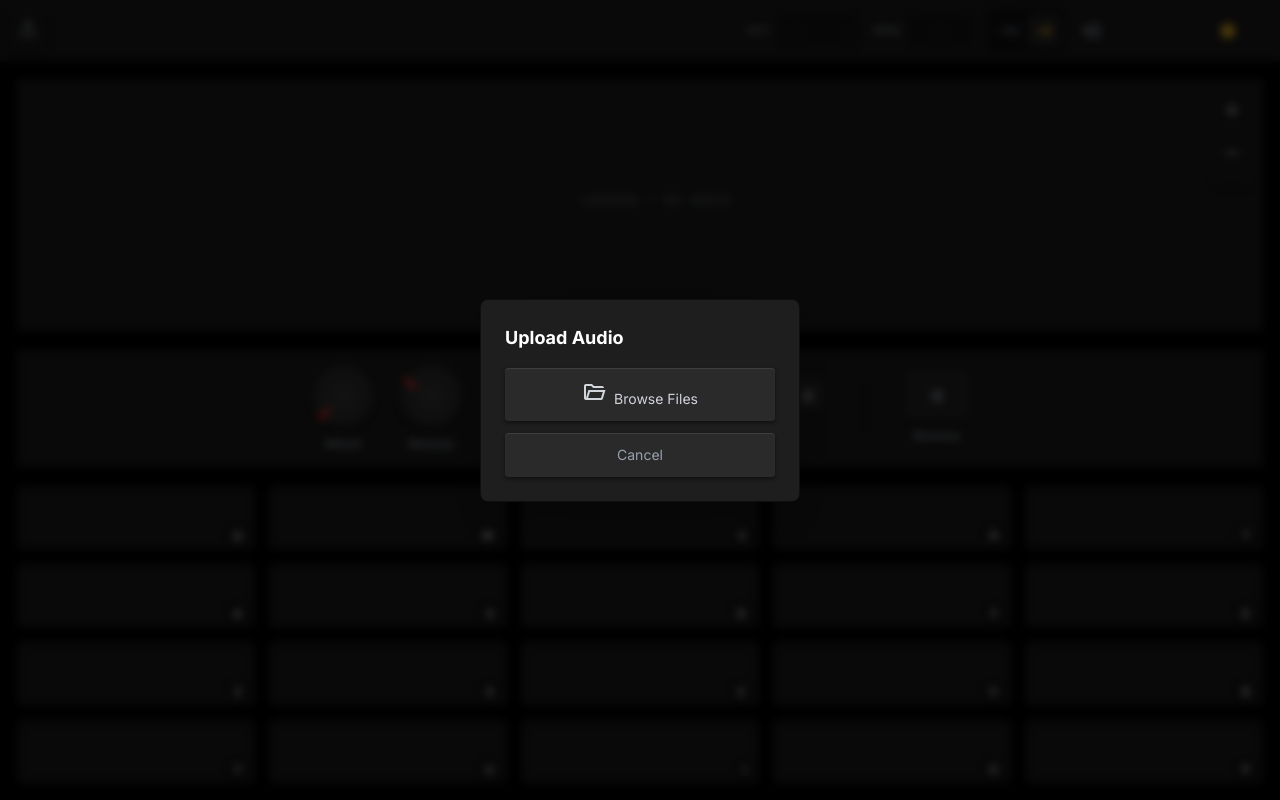
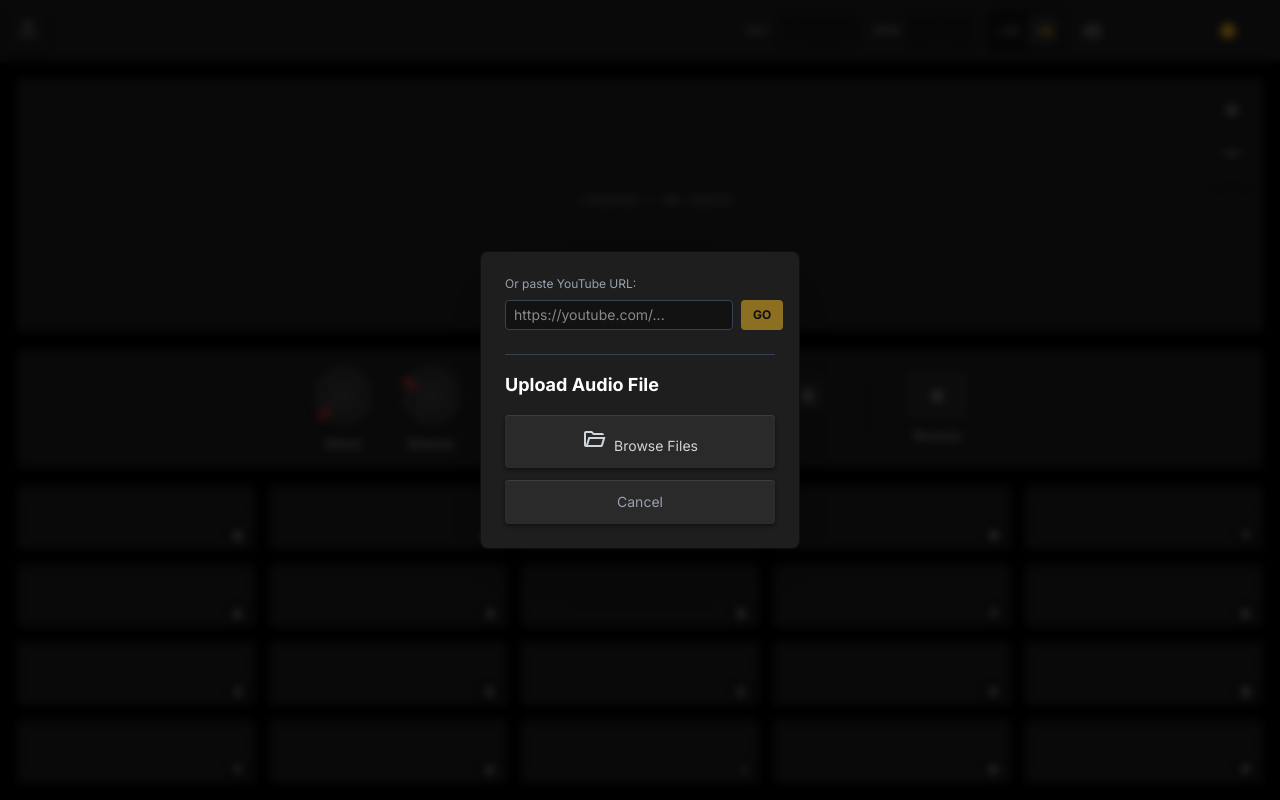
Before and after one commit to RVZO6/sample-chopper, a React (Vite) app: page / in a window 1280 px wide. Both pictures are taken after a click on the button "upload". Built offline with nearby package versions, Linux system fonts and the light colour scheme.

Commit message:
Add YouTube audio fetching with progress tracking and data-driven API sources

```diff
--- a/components/Header.tsx
+++ b/components/Header.tsx
@@ -1,5 +1,6 @@
 import React, { useState, useRef } from 'react';
 import { useAudio } from '@/context/AudioContext';
+import { YouTubeService } from '@/src/lib/YouTubeService';
 
 const KEYS_SHARP = ['C', 'C#', 'D', 'D#', 'E', 'F', 'F#', 'G', 'G#', 'A', 'A#', 'B'];
 const KEYS_FLAT = ['C', 'Db', 'D', 'Eb', 'E', 'F', 'Gb', 'G', 'Ab', 'A', 'Bb', 'B'];
@@ -19,7 +20,84 @@ export const Header: React.FC = () => {
   const [isDraggingKey, setIsDraggingKey] = useState(false);
   const [isDraggingBpm, setIsDraggingBpm] = useState(false);
   const [showUploadModal, setShowUploadModal] = useState(false);
+  const [youtubeUrl, setYoutubeUrl] = useState('');
+  const [isLoadingYoutube, setIsLoadingYoutube] = useState(false);
+  const [downloadProgress, setDownloadProgress] = useState(0);
+  const [statusMessage, setStatusMessage] = useState('');
   const fileInputRef = useRef<HTMLInputElement>(null);
+
+  const handleYoutubeLoad = async () => {
+    if (!youtubeUrl) return;
+
+    const videoId = YouTubeService.extractVideoId(youtubeUrl);
+    if (!videoId) {
+      alert('Invalid YouTube URL');
+      return;
+    }
+
+    setIsLoadingYoutube(true);
+    setDownloadProgress(0);
+    setStatusMessage('Resolving URL...');
+
+    try {
+      const audioUrl = await YouTubeService.getBestAudioUrl(videoId);
+
+      setStatusMessage('Starting download...');
+
+      // Try to fetch with a CORS proxy if direct fetch fails
+      // We'll try direct first, then a public proxy
+      let response;
+      try {
+        response = await fetch(audioUrl);
+      } catch (e) {
+        console.warn("Direct fetch failed, trying proxy...", e);
+        // Fallback to a CORS proxy (using corsproxy.io for demo purposes)
+        response = await fetch(`https://corsproxy.io/?${encodeURIComponent(audioUrl)}`);
+      }
+
+      if (!response.ok) throw new Error(`Failed to fetch audio: ${response.statusText}`);
+
+      const contentLength = response.headers.get('content-length');
+      const total = contentLength ? parseInt(contentLength, 10) : 0;
+      let loaded = 0;
+
+      const reader = response.body?.getReader();
+      if (!reader) throw new Error('Failed to get response reader');
+
+      const chunks: BlobPart[] = [];
+
+      while (true) {
+        const { done, value } = await reader.read();
+        if (done) break;
+
+        chunks.push(value);
+        loaded += value.length;
+
+        if (total) {
+          setDownloadProgress((loaded / total) * 100);
+          setStatusMessage(`Downloading... ${Math.round((loaded / total) * 100)}%`);
+        } else {
+          setStatusMessage(`Downloading... ${(loaded / 1024 / 1024).toFixed(2)} MB`);
+        }
+      }
+
+      setStatusMessage('Processing audio...');
+      const blob = new Blob(chunks, { type: 'audio/mp4' }); // Assuming mp4/m4a from YouTube
+      const file = new File([blob], `youtube-${videoId}.mp4`, { type: blob.type || 'audio/mp4' });
+
+      await loadFile(file);
+      setShowUploadModal(false);
+      setYoutubeUrl('');
+      setDownloadProgress(0);
+      setStatusMessage('');
+    } catch (error) {
+      console.error('YouTube load failed:', error);
+      alert(`Failed to load YouTube video: ${error}`);
+      setStatusMessage('Failed');
+    } finally {
+      setIsLoadingYoutube(false);
+    }
+  };
 
   const startTransposeRef = useRef(0);
   const startBpmRef = useRef(0);
@@ -226,7 +304,44 @@ export const Header: React.FC = () => {
       {showUploadModal && (
         <div className="fixed inset-0 bg-black/70 backdrop-blur-xs flex items-center justify-center z-50" onClick={() => setShowUploadModal(false)}>
           <div className="bg-surface-dark rounded-lg border border-black/50 shadow-2xl p-6 w-80" onClick={(e) => e.stopPropagation()}>
-            <h2 className="text-lg font-bold mb-4 text-white">Upload Audio</h2>
+            <div className="mb-4 border-b border-gray-700 pb-4">
+              <p className="text-xs text-gray-400 mb-2">Or paste YouTube URL:</p>
+              <div className="flex gap-2 mb-2">
+                <input
+                  type="text"
+                  value={youtubeUrl}
+                  onChange={(e) => setYoutubeUrl(e.target.value)}
+                  placeholder="https://youtube.com/..."
+                  className="flex-1 bg-background-dark border border-gray-700 rounded-sm px-2 py-1 text-sm text-white focus:border-primary outline-none"
+                  onKeyDown={(e) => e.key === 'Enter' && handleYoutubeLoad()}
+                  disabled={isLoadingYoutube}
+                />
+                <button
+                  onClick={handleYoutubeLoad}
+                  disabled={isLoadingYoutube || !youtubeUrl}
+                  className="bg-primary hover:bg-primary-light disabled:opacity-50 disabled:cursor-not-allowed text-black font-bold px-3 rounded-sm transition-colors text-xs uppercase"
+                >
+                  {isLoadingYoutube ? '...' : 'Go'}
+                </button>
+              </div>
+
+              {isLoadingYoutube && (
+                <div className="w-full">
+                  <div className="flex justify-between text-[10px] text-gray-400 mb-1">
+                    <span>{statusMessage}</span>
+                    <span>{downloadProgress > 0 ? `${Math.round(downloadProgress)}%` : ''}</span>
+                  </div>
+                  <div className="w-full h-1 bg-background-dark rounded-full overflow-hidden">
+                    <div
+                      className="h-full bg-primary transition-all duration-200 ease-out"
+                      style={{ width: `${downloadProgress}%` }}
+                    />
+                  </div>
+                </div>
+              )}
+            </div>
+
+            <h2 className="text-lg font-bold mb-4 text-white">Upload Audio File</h2>
 
             <input
               ref={fileInputRef}
--- /dev/null
+++ b/src/config/YouTubeSources.ts
@@ -0,0 +1,22 @@
+
+export type APIType = 'piped' | 'invidious';
+
+export interface APISource {
+    name: string;
+    type: APIType;
+    baseUrl: string;
+}
+
+// Add or remove instances here to update the available sources
+export const YOUTUBE_API_SOURCES: APISource[] = [
+    {
+        name: 'Piped (Project Segfault)',
+        type: 'piped',
+        baseUrl: 'https://pipedapi.in.projectsegfau.lt'
+    },
+    {
+        name: 'Invidious (Perditum)',
+        type: 'invidious',
+        baseUrl: 'https://inv.perditum.com'
+    }
+];
--- /dev/null
+++ b/src/lib/YouTubeService.ts
@@ -0,0 +1,107 @@
+import { YOUTUBE_API_SOURCES, APIType } from '../config/YouTubeSources';
+
+export interface AudioStream {
+    url: string;
+    mimeType: string;
+    quality: string;
+    audioQuality?: string;
+    bitrate: number;
+    type?: string; // For Piped compatibility
+}
+
+interface PipedStream {
+    url: string;
+    format: string;
+    quality: string;
+    mimeType: string;
+    bitrate: number;
+}
+
+interface PipedResponse {
+    audioStreams: PipedStream[];
+    title: string;
+}
+
+interface InvidiousResponse {
+    adaptiveFormats: AudioStream[];
+    title: string;
+    videoId: string;
+}
+
+export class YouTubeService {
+    static extractVideoId(url: string): string | null {
+        const regExp = /^.*((youtu.be\/)|(v\/)|(\/u\/\w\/)|(embed\/)|(watch\?))\??v?=?([^#&?]*).*/;
+        const match = url.match(regExp);
+        return (match && match[7].length === 11) ? match[7] : null;
+    }
+
+    private static async handlePipedResponse(response: Response): Promise<string> {
+        const data = await response.json() as PipedResponse;
+        if (!data.audioStreams || data.audioStreams.length === 0) {
+            throw new Error('No audio streams found in Piped response');
+        }
+        // Sort by bitrate descending
+        const sorted = data.audioStreams.sort((a, b) => b.bitrate - a.bitrate);
+        return sorted[0].url;
+    }
+
+    private static async handleInvidiousResponse(response: Response): Promise<string> {
+        const data = await response.json() as InvidiousResponse;
+        if (!data.adaptiveFormats || data.adaptiveFormats.length === 0) {
+            throw new Error('No adaptive formats found in Invidious response');
+        }
+        // Filter for audio only
+        const audioStreams = data.adaptiveFormats.filter(f =>
+            f.mimeType.startsWith('audio/') || (f.type && f.type.startsWith('audio/'))
+        );
+
+        if (audioStreams.length === 0) {
+            throw new Error('No audio streams found in Invidious response');
+        }
+
+        // Sort by bitrate descending
+        const sorted = audioStreams.sort((a, b) => b.bitrate - a.bitrate);
+        return sorted[0].url;
+    }
+
+    static async getBestAudioUrl(videoId: string): Promise<string> {
+        const errors: string[] = [];
+
+        for (const source of YOUTUBE_API_SOURCES) {
+            try {
+                console.log(`Trying to fetch audio from ${source.name} (${source.type})...`);
+
+                let url = '';
+                if (source.type === 'piped') {
+                    url = `${source.baseUrl}/streams/${videoId}`;
+                } else if (source.type === 'invidious') {
+                    url = `${source.baseUrl}/api/v1/videos/${videoId}`;
+                }
+
+                const response = await fetch(url);
+
+                if (!response.ok) {
+                    throw new Error(`HTTP ${response.status} ${response.statusText}`);
+                }
+
+                let audioUrl = '';
+                if (source.type === 'piped') {
+                    audioUrl = await this.handlePipedResponse(response);
+                } else {
+                    audioUrl = await this.handleInvidiousResponse(response);
+                }
+
+                console.log(`Successfully fetched audio URL from ${source.name}`);
+                return audioUrl;
+
+            } catch (error) {
+                const msg = `Failed to fetch from ${source.name}: ${error}`;
+                console.warn(msg);
+                errors.push(msg);
+                // Continue to next source
+            }
+        }
+
+        throw new Error(`Failed to fetch audio from all configured sources:\n${errors.join('\n')}`);
+    }
+}
```
Lines whose indentation alone changed are shown as unchanged.
